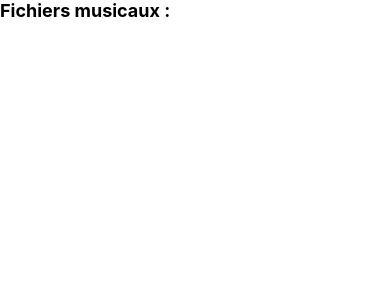
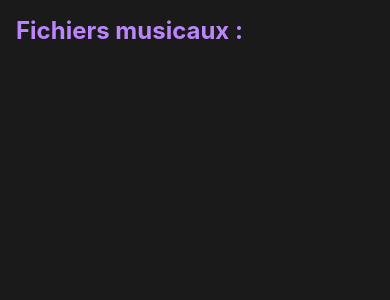
Before and after one commit to Rado23-04/Music_Player, a React Native app: screen / in a window 390 px wide. Shown: the top 300 px of the page. Built offline with nearby package versions, Linux system fonts and the light colour scheme.

Commit message:
feat: add interface for user

```diff
--- a/screen/MusicScreen.tsx
+++ b/screen/MusicScreen.tsx
@@ -1,5 +1,5 @@
 import React, { useState } from "react";
-import { View, Text, FlatList, TouchableOpacity } from "react-native";
+import { View, Text, FlatList, TouchableOpacity, StyleSheet } from "react-native";
 import Sound from "react-native-sound";
 import useLocalMusic from "../services/getMusic";
 
@@ -27,16 +27,17 @@ const MusicList = () => {
   };
 
   return (
-    <View>
-      <Text style={{ fontSize: 18, fontWeight: "bold", marginBottom: 10 }}>
-        Fichiers musicaux :
-      </Text>
+    <View style={styles.container}>
+      <Text style={styles.title}>Fichiers musicaux :</Text>
       <FlatList
         data={musicFiles}
         keyExtractor={(item) => item.path}
         renderItem={({ item }) => (
-          <TouchableOpacity onPress={() => playMusic(item.path)}>
-            <Text style={{ marginVertical: 5, color: "blue" }}>{item.name}</Text>
+          <TouchableOpacity style={styles.itemContainer} onPress={() => playMusic(item.path)}>
+            <View style={styles.textContainer}>
+              <Text style={styles.songName}>{item.name}</Text>
+              <Text style={styles.artistName}>{"Artiste inconnu"}</Text>
+            </View>
           </TouchableOpacity>
         )}
       />
@@ -44,4 +45,41 @@ const MusicList = () => {
   );
 };
 
+const styles = StyleSheet.create({
+  container: {
+    flex: 1,
+    padding: 16,
+    backgroundColor: '#1a1a1a',
+  },
+  title: {
+    fontSize: 24,
+    fontWeight: "bold",
+    marginBottom: 20,
+    color: '#bb86fc',
+  },
+  itemContainer: {
+    padding: 15,
+    marginBottom: 10,
+    backgroundColor: '#2c2c2c',
+    borderRadius: 8,
+    shadowColor: '#000',
+    shadowOffset: { width: 0, height: 2 },
+    shadowOpacity: 0.1,
+    shadowRadius: 4,
+    elevation: 3,
+  },
+  textContainer: {
+    flex: 1,
+  },
+  songName: {
+    fontSize: 16,
+    fontWeight: '600',
+    color: '#ffffff',
+  },
+  artistName: {
+    fontSize: 14,
+    color: '#bb86fc',
+  },
+});
+
 export default MusicList;
```
